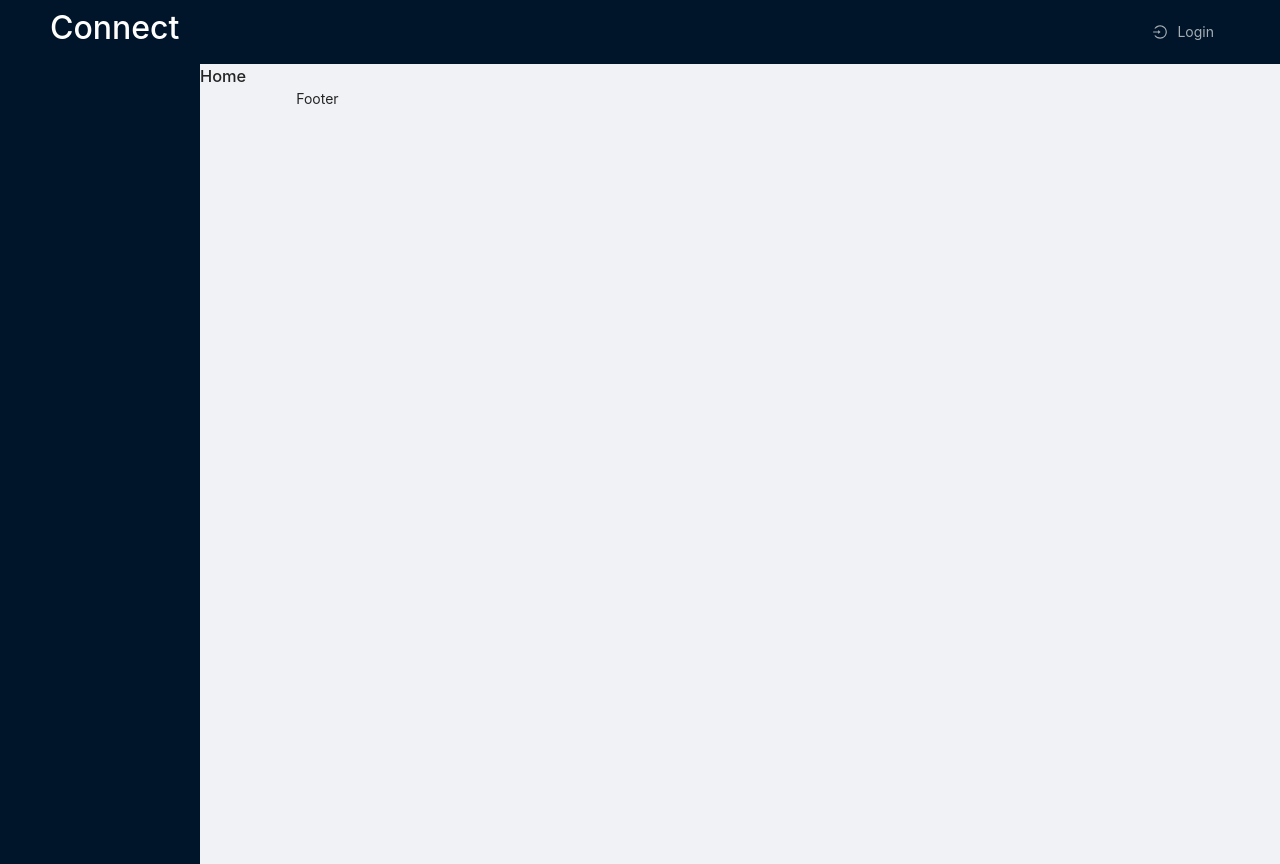
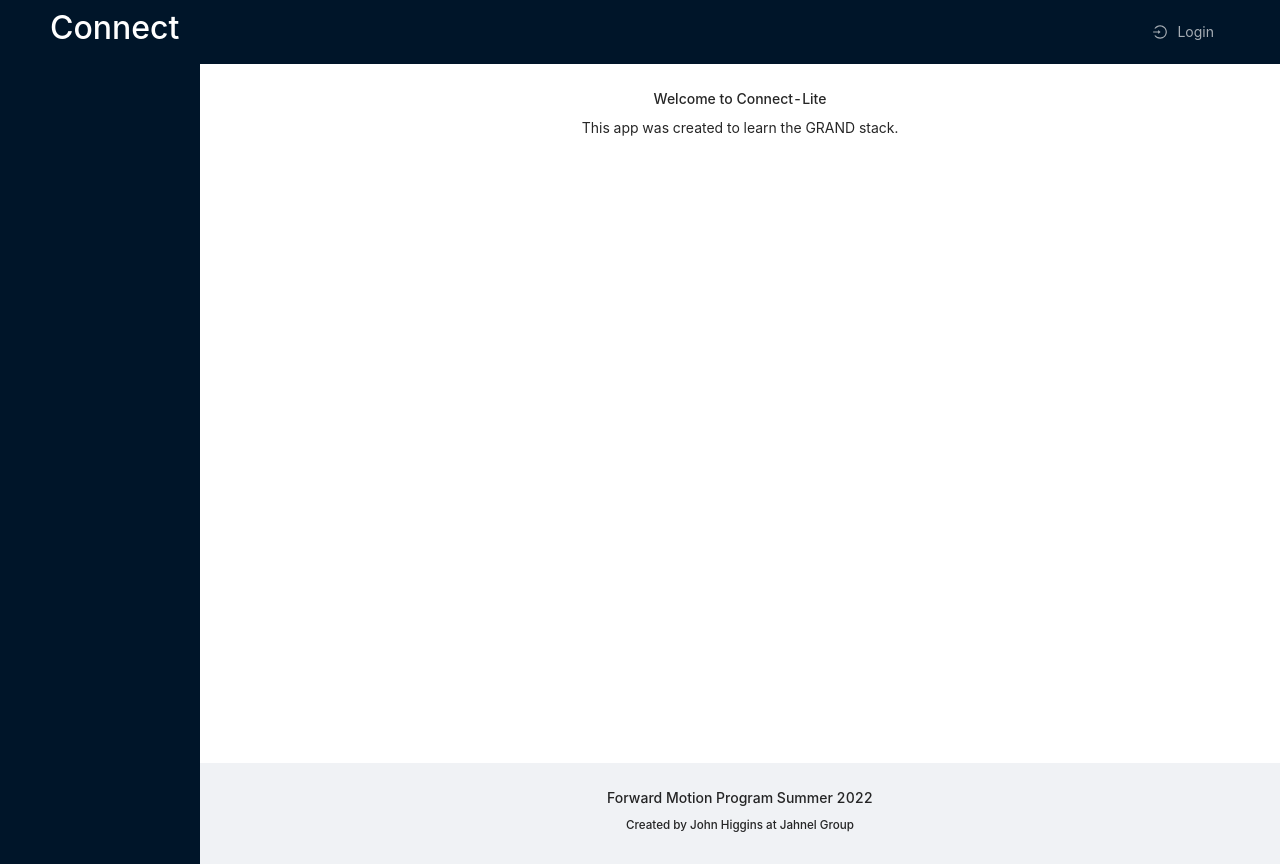
Before and after one commit to jhiggs15/Connect-Lite, a React app in the folder client/: page / in a window 1280 px wide. Built offline with nearby package versions, Linux system fonts and the light colour scheme.

Commit message:
Added protected pages and a Landing Page

```diff
--- a/client/src/App/App.js
+++ b/client/src/App/App.js
@@ -8,6 +8,7 @@ import './App.css';
 import { Home } from '../screens/Home/Home';
 import { Skills } from '../screens/Skills/Skills';
 import { Auth0Provider, useAuth0 } from "@auth0/auth0-react";
+import { Landing } from '../screens/Landing/Landing';
 
 function getItem(label, key, icon, children, type) {
     return {
@@ -25,7 +26,7 @@ const CustomSider = () => {
     const { isAuthenticated } = useAuth0()
 
     const siderItems = isAuthenticated ? [
-            getItem("Home", '/', <HomeOutlined />),
+            getItem("Home", '/home', <HomeOutlined />),
             getItem("My Skills", '/skills', <UserOutlined />),
         ]
         :
@@ -33,13 +34,16 @@ const CustomSider = () => {
 
     return (
         <Sider >
-            <Menu onClick={(event) =>{navigate(event.key)}}   theme="dark" defaultSelectedKeys={"/"} mode="inline" items={siderItems} />
+            <Menu onClick={(event) =>{navigate(event.key)}} theme="dark" defaultSelectedKeys={location == "/home" ? location : "" } mode="inline" items={siderItems} />
         </Sider>
     )
 }
 
+
+
 const CustomHeader = () => {
     const { loginWithRedirect, logout, user, isAuthenticated } = useAuth0()
+    const navigate = useNavigate()
 
     const authItem = isAuthenticated ?
         [ getItem("Sign Out", '1', <LogoutOutlined />)]
@@ -54,6 +58,14 @@ const CustomHeader = () => {
             <Menu onClick={() =>{ isAuthenticated ? logout() : loginWithRedirect() }} theme="dark" mode="inline" items={authItem} />
         </Header>
     )
+}
+
+const RequireAuth = ({ children }) => {
+    const { isAuthenticated } = useAuth0()
+    const navigate = useNavigate()
+
+    if (!isAuthenticated) navigate("/")
+    return children;
 }
 
 
@@ -71,15 +83,23 @@ export const App = () => {
 
                     <Layout style={{"minHeight": "100vh"}}>
                         <CustomSider/>
+                        <Layout style={{justifyContent : "space-between", height : "100vh"}}>
+                            <div style={{ backgroundColor : "white", height: "100vh", padding : "24px 0 0 0"}}>
+                                <Routes>
+                                    <Route path="/" element={<Landing />} />
+                                    <Route path="/home" element={<RequireAuth> <Home/> </RequireAuth>  }/>
+                                    <Route path="/skills" element={<RequireAuth> <Skills /> </RequireAuth>} />
+                                </Routes>
+                            </div>
 
-                        <Routes>
-                            <Route path="/" element={<Home />} />
-                            <Route path="/skills" element={<Skills />} />
-                        </Routes>
 
-                        <Footer>
-                            Footer
-                        </Footer>
+                            <Footer>
+                                <h4>Forward Motion Program Summer 2022</h4>
+                                <h5>Created by John Higgins at Jahnel Group</h5>
+                            </Footer>
+                        </Layout>
+
+
                     </Layout>
                 </Layout>
 
--- /dev/null
+++ b/client/src/screens/Landing/Landing.css
@@ -0,0 +1,3 @@
+div {
+    text-align: center;
+}
--- /dev/null
+++ b/client/src/screens/Landing/Landing.js
@@ -0,0 +1,13 @@
+import 'antd/dist/antd.css';
+import './Landing.css';
+import React from 'react';
+
+export const Landing = () => {
+    return (
+        <div>
+            <h1> Welcome to Connect-Lite </h1>
+            <p> This app was created to learn the GRAND stack.</p>
+        </div>
+
+    )
+}
```
